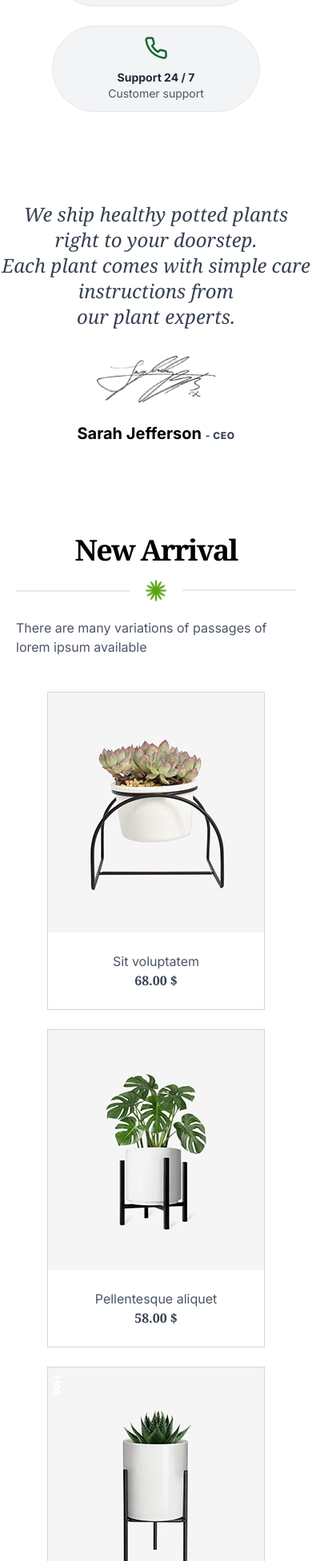
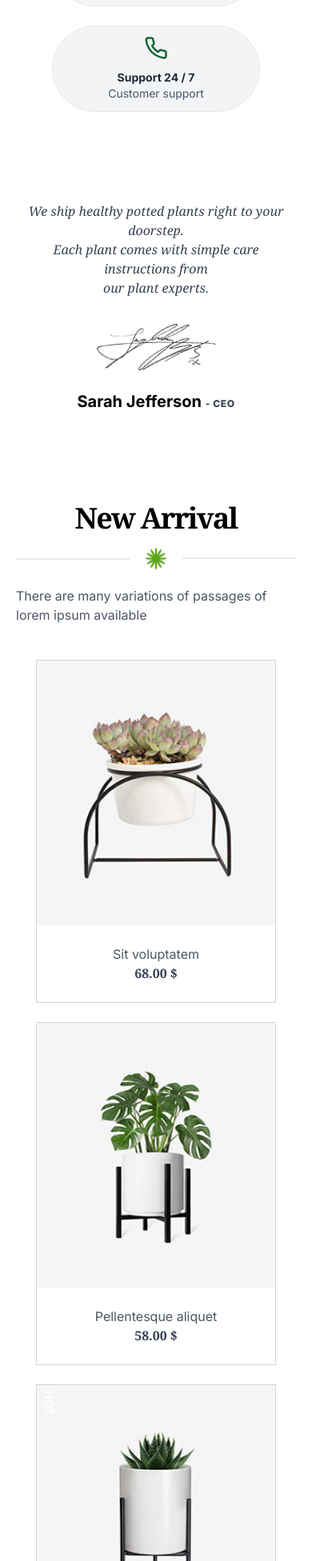
Before and after one commit to LaibaHameed/mern-frontend, a Next.js app: page / in a window 390 px wide. Shown: the part 1141-3093 px from the top of the page at 80% size. Built offline with nearby package versions, Linux system fonts and the light colour scheme.

Commit message:
UI changes in new arrival section

```diff
--- a/src/components/home/AboutInfo.jsx
+++ b/src/components/home/AboutInfo.jsx
@@ -20,7 +20,7 @@ const AboutInfo = () => {
                 ))}
             </div>
 
-            <p className='font-serif text-gray-700 text-2xl italic text-center '>
+            <p className='font-serif text-gray-700 sm:text-2xl italic text-center px-6'>
                 We ship healthy potted plants right to your doorstep. <br/> Each plant comes with simple care instructions from <br/> our plant experts.
             </p>
 
--- a/src/components/home/NewArrival.jsx
+++ b/src/components/home/NewArrival.jsx
@@ -12,7 +12,7 @@ const NewArrival = () => {
                 <p className="m-5 text-gray-600">
                     There are many variations of passages of lorem ipsum available
                 </p>
-                <div className="grid sm:grid-cols-2 lg:grid-cols-4 gap-6 lg:px-24 sm:px-12 my-6">
+                <div className="w-full grid grid-cols-1 sm:grid-cols-2 lg:grid-cols-4 gap-6 lg:px-24 sm:px-12 my-6">
                     {NEW_ARRIVAL.map((item) => (
                         <ProductCard key={item.id} product={item} />
                     ))}
@@ -23,7 +23,7 @@ const NewArrival = () => {
                     {GALLERY_ITEMS.map((item) => (
                         <div key={item.id} className={`image-wrapper ${item.class}`}>
                             <div className="image-title ">
-                                <h1 className="capitalize lg:text-xl md:text-lg text-2xl font-serif font-semibold text-gray-800">{item.title}</h1>
+                                <h1 className="capitalize lg:text-xl md:text-lg  font-serif font-semibold text-gray-800">{item.title}</h1>
                                 <p className="text-gray-500">( {item.items} item)</p>
                             </div>
                             <Image
--- a/src/components/reuseableComponents/Badge.jsx
+++ b/src/components/reuseableComponents/Badge.jsx
@@ -7,7 +7,7 @@ const Badge = ({ text, type }) => {
 
     return (
         <p
-            className={`capitalize absolute top-0 left-[-20px] transform -translate-x-1/2 -translate-y-1/2 w-auto text-center py-1 px-3 pl-6 pb-2 rounded-full text-sm font-bold text-white ${bgColor}`}
+            className={`uppercase absolute top-0 left-[-20px] transform -translate-x-1/2 -translate-y-1/2 w-auto text-center py-1 px-3 pl-6 pb-2 rounded-full text-sm font-bold text-white ${bgColor}`}
             style={{ transform: 'rotate(90deg)' }}
         >
             {text}
--- a/src/components/reuseableComponents/ProductCard.jsx
+++ b/src/components/reuseableComponents/ProductCard.jsx
@@ -4,15 +4,15 @@ import Image from "next/image";
 
 const ProductCard = ({ product }) => {
     return (
-        <div className="relative group border border-gray-300 overflow-hidden">
+        <div className="relative group border border-gray-300 overflow-hidden w-full max-w-[300px] mx-auto sm:max-w-none">
             {/* Badge */}
             {product.badge && <Badge text={product.badge} type={product.badge} />}
 
             {/* Image */}
             <Image
                 src={product.image}
-                width={270}
-                height={250}
+                width={400}
+                height={370}
                 alt={product.title}
                 className="w-full h-auto"
             />
@@ -20,18 +20,20 @@ const ProductCard = ({ product }) => {
             {/* Hover Buttons */}
             <div className="absolute bottom-24 left-0 w-full opacity-0 group-hover:opacity-100 transition-opacity duration-300">
                 <div className="flex items-center justify-center py-3 gap-3">
-                    {
-                        ICONS.map((icon, index) => (
+                    {ICONS.map((icon, index) => (
                         <button
                             key={icon.name}
-                                className={`px-3 py-3 bg-white shadow-md text-gray-900 hover:bg-green-600 hover:text-white transition ${index === 0 ? "rounded-l-full" : index === Object.values(ICONS).length - 1 ? "rounded-r-full" : ""
+                            className={`px-3 py-3 bg-white shadow-md text-gray-900 hover:bg-green-600 hover:text-white transition ${index === 0
+                                    ? "rounded-l-full"
+                                    : index === Object.values(ICONS).length - 1
+                                        ? "rounded-r-full"
+                                        : ""
                                 }`}
                             aria-label={icon.name}
                         >
                             {icon.icon}
                         </button>
-                        ))
-                    }
+                    ))}
                 </div>
             </div>
 
@@ -44,4 +46,5 @@ const ProductCard = ({ product }) => {
     );
 };
 
+
 export default ProductCard;
```
Lines whose indentation alone changed are shown as unchanged.
